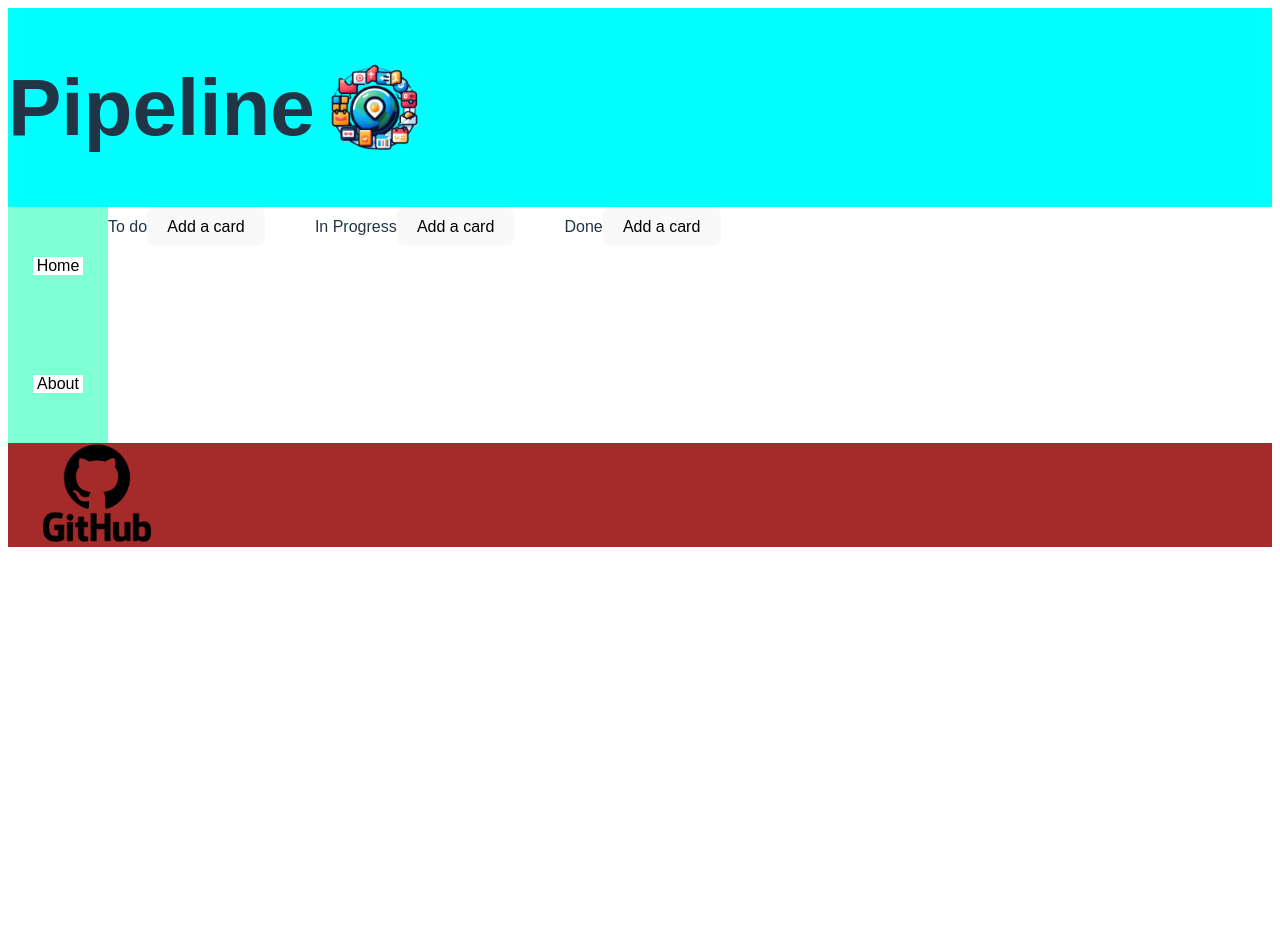
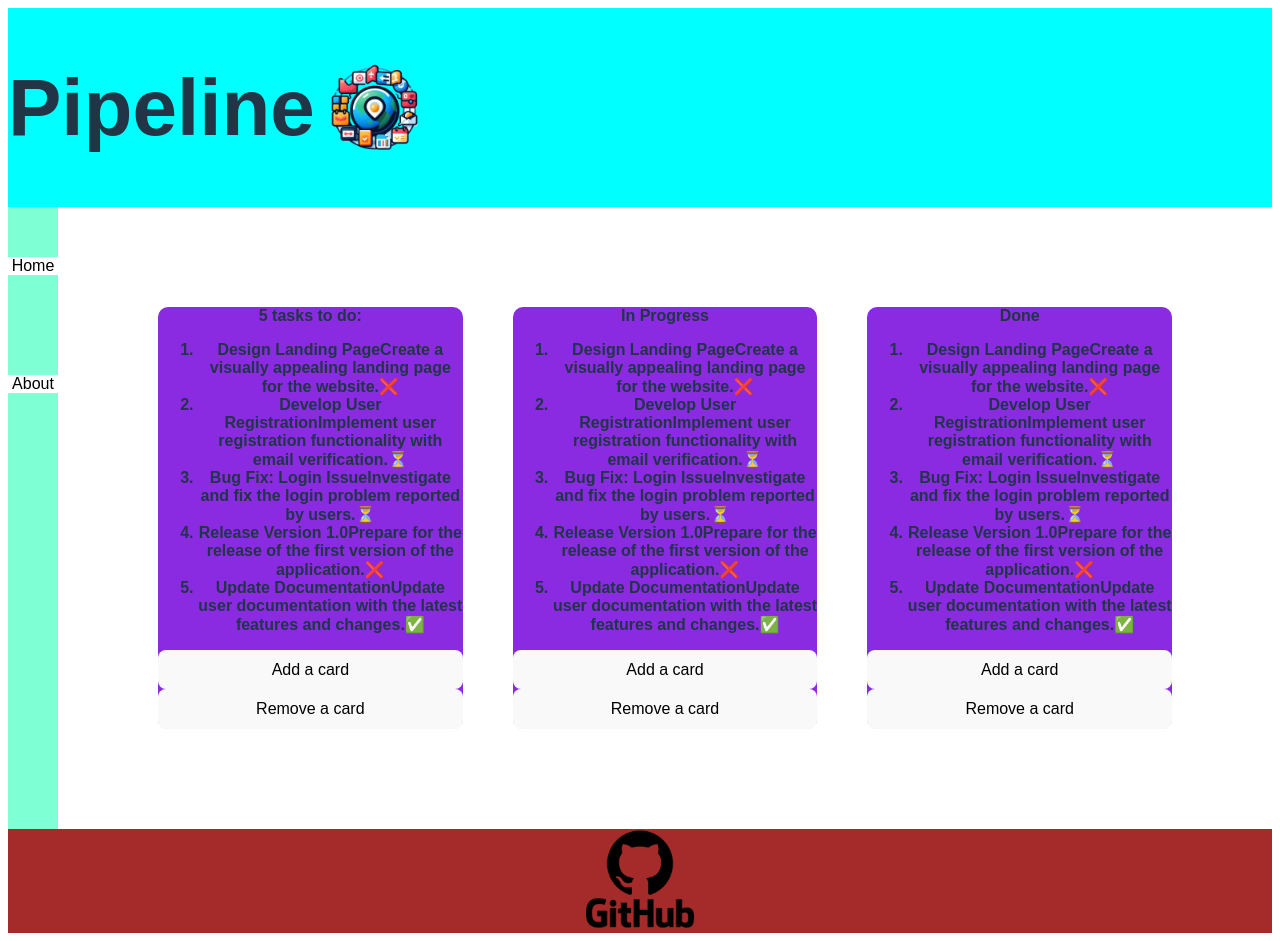
Before and after one commit to Miguel-Bastos01/react-app-ironhack, a React (Vite) app in the folder kanban/: page / in a window 1280 px wide. Before the commit the page ends 800 px from the top, so only its background shows below. Built offline with nearby package versions, Linux system fonts and the light colour scheme.

Commit message:
Day 2, steps 1,2,4,5 complete

```diff
--- a/kanban/src/App.css
+++ b/kanban/src/App.css
@@ -23,6 +23,7 @@
 
 .Content {
   display: flex;
+
 }
 
 .SideBar {
@@ -44,14 +45,29 @@
 
 .MainPage {
   display: flex;
+  margin: 50px;
   gap: 50px;
   text-align: center;
+
+}
+
+.column {
+  display: flex;
+  justify-content: center;
+  flex-direction: column;
+  font-weight: bold;
+  background-color: blueviolet;
+  border-radius: 10px;
 }
 
 .Footer {
+  display: flex;
+  justify-content: center;
+  align-items: center;
   background-color: brown;
 }
 
 .git--hub {
   height: 100px;
+
 }
--- a/kanban/src/App.jsx
+++ b/kanban/src/App.jsx
@@ -5,8 +5,69 @@ import { SideBar } from './components/SideBar';
 import { MainPage } from './components/MainPage';
 import { Footer } from './components/Footer';
 
+
 function App() {
-  const [count, setCount] = useState(0)
+
+  const list = [
+    {
+      "id": "1",
+      "title": "Design Landing Page",
+      "description": "Create a visually appealing landing page for the website.",
+      "assignee": "Mary Davis",
+      "status": "To Do",
+      "priority": "High",
+      "createdDate": "2023-09-15",
+      "dueDate": "2023-09-30"
+    },
+    {
+      "id": "2",
+      "title": "Develop User Registration",
+      "description": "Implement user registration functionality with email verification.",
+      "assignee": "Jane Smith",
+      "status": "In Progress",
+      "priority": "Medium",
+      "createdDate": "2023-09-16",
+      "dueDate": "2023-10-10"
+    },
+    {
+      "id": "3",
+      "title": "Bug Fix: Login Issue",
+      "description": "Investigate and fix the login problem reported by users.",
+      "assignee": "Mark Johnson",
+      "status": "In Progress",
+      "priority": "High",
+      "createdDate": "2023-09-17",
+      "dueDate": "2023-09-25"
+    },
+    {
+      "id": "4",
+      "title": "Release Version 1.0",
+      "description": "Prepare for the release of the first version of the application.",
+      "assignee": "Sarah Brown",
+      "status": "To Do",
+      "priority": "High",
+      "createdDate": "2023-09-18",
+      "dueDate": "2023-10-05"
+    },
+    {
+      "id": "5",
+      "title": "Update Documentation",
+      "description": "Update user documentation with the latest features and changes.",
+      "assignee": "David Wilson",
+      "status": "Done",
+      "priority": "Low",
+      "createdDate": "2023-09-19",
+      "dueDate": "2023-09-30"
+    }
+  ]
+
+  const [cards, setCards] = useState(list)
+
+
+  const toDoList = cards.filter((status) => status.status === "To do");
+  const inProgressList = cards.filter((status) => status.status === "In Progress");
+  const doneList = cards.filter((status) => status.status === "Done");
+
 
   return (
     <div className='App'>
@@ -18,7 +79,7 @@ function App() {
           <SideBar />
         </div>
         <div className='MainPage'>
-          <MainPage />
+          <MainPage list = {cards} />
         </div>
       </div>
       <div className='Footer'>
--- a/kanban/src/components/MainPage.jsx
+++ b/kanban/src/components/MainPage.jsx
@@ -1,14 +1,38 @@
-export function MainPage() {
+import {TaskList} from "./TaskList";
+
+export function MainPage({list}) {
+
+    const deleteItem = () => {
+        const copyList = [...list];
+        copyList.pop();
+        setCards(copyList);
+      }
+
+      const addItem = () => {
+        const copyList = [...list];
+        const newItem = {};
+        copyList.push(newItem);
+        setCards(copyList);
+      }
+
+
     return (
         <div className="MainPage">
-            <div className="column">To do
+            <div className="column">
+            {list.length} tasks to do:
+                <TaskList myCards={list}/>
                 <button>Add a card</button>
+                <button>Remove a card</button>
             </div>
             <div className="column">In Progress
+            <TaskList myCards={list}/>
                 <button>Add a card</button>
+                <button>Remove a card</button>
             </div>
             <div className="column">Done
+            <TaskList myCards={list}/>
                 <button>Add a card</button>
+                <button>Remove a card</button>
             </div>
         </div>
     )
--- /dev/null
+++ b/kanban/src/components/TaskItem.jsx
@@ -0,0 +1,11 @@
+export function TaskItem({ item }) {
+
+
+    return (
+      <li key={item.id}>
+        {item.title}
+        {item.description}
+        { item.status === "To Do" ? '❌' : item.status === "In Progress" ? '⏳': '✅'}
+      </li>
+    )
+  }
--- /dev/null
+++ b/kanban/src/components/TaskList.jsx
@@ -0,0 +1,13 @@
+import { TaskItem } from './TaskItem';
+
+export function TaskList({ myCards }) {
+  return (
+    <ol>
+      {myCards.map( (item) => {
+        return (
+          <TaskItem item={item} />
+        )
+      })}
+    </ol>
+  )
+}
```
